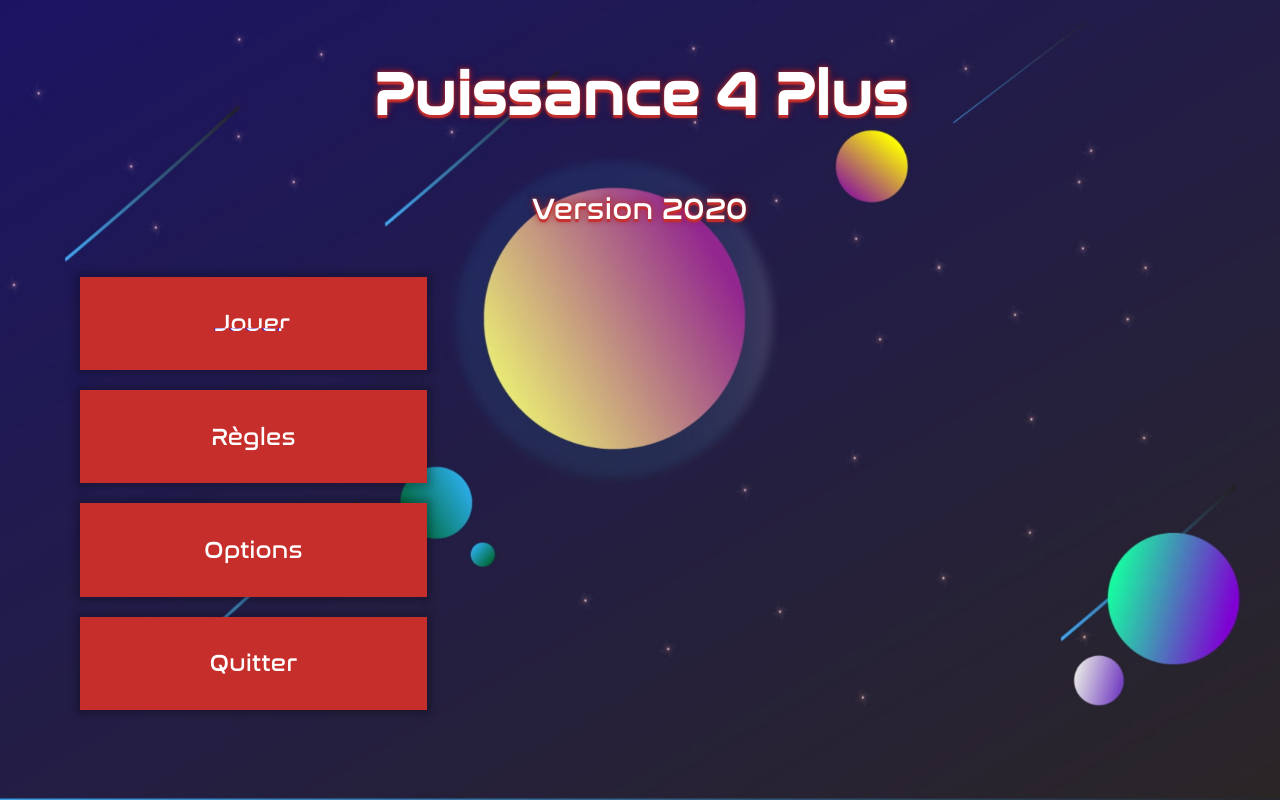
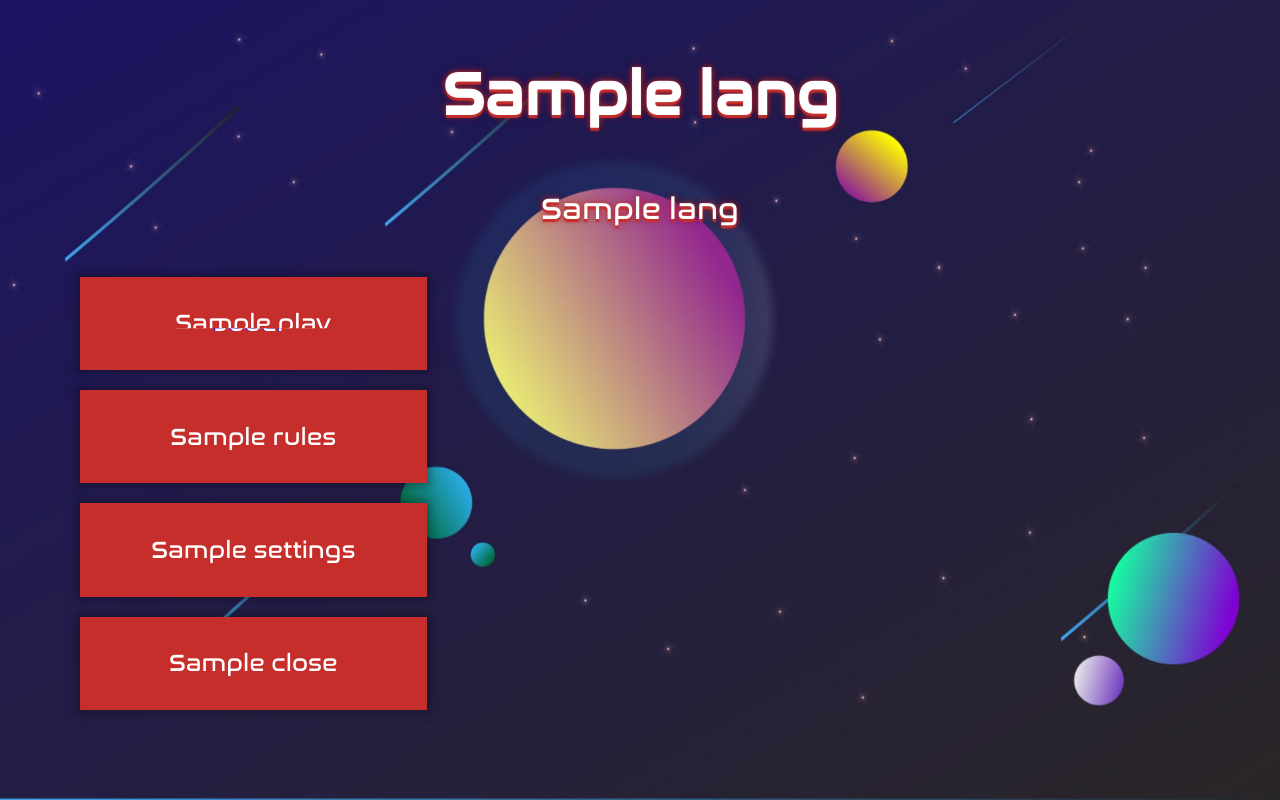
Before and after one commit to MissingNoShiny/Puissance4Plus, a Flask app: template puissance4plus/templates/main_menu.html in a window 1280 px wide. Run offline with Flask 2, Linux system fonts and the light colour scheme; the template is opened without the code that fills it: most values are stand-ins (such as "Sample title", 1, 10 or a date in 2020).

Commit message:
Start lang file on frontend

```diff
--- a/puissance4plus/app.py
+++ b/puissance4plus/app.py
@@ -71,13 +71,13 @@ class Game:
             status = "checked" if(self.ui.view.isFullScreen()) else "unchecked"
             return render_template('main_menu.html',
                                    status=status,
-                                   language_data=self.language_data)
+                                   lang=self.language_data["main_menu"])
 
         @self.app.route("/gameOptions", methods=['GET'])
         def game_options_menu():
             return render_template('game_options_menu.html',
                                    mode=request.args.get('mode'),
-                                   language_data=self.language_data)
+                                   lang=self.language_data)
 
         @self.app.route("/close")
         def close():
--- a/puissance4plus/static/css/main_menu.css
+++ b/puissance4plus/static/css/main_menu.css
@@ -108,3 +108,21 @@ menu[data-menu="settings"] input[type="submit"] {
     font-size: 1.25em;
     box-shadow: var(--shadow);
 }
+/* CLOSE */
+menu[data-menu="close"] a {
+    display: inline-block;
+    position: relative;
+    top: 50%;
+    left: 50%;
+    transform: translate(-50%, -50%);
+    padding: 10px;
+    font-size: 2rem;
+    text-decoration: none;
+    background: var(--secondary);
+    color: var(--white);
+    box-shadow: var(--shadow);
+    transition: all 75ms ease-in-out;
+}
+menu[data-menu="close"] a:hover {
+    transform: translate(-50%, -50%) scale(1.05);
+}
--- a/puissance4plus/static/js/main_menu.js
+++ b/puissance4plus/static/js/main_menu.js
@@ -2,20 +2,9 @@
 Math.randInt = function(min, max) {
     return Math.floor(Math.random() * (max - min + 1) + min);
 }
-// Start
-$(document).ready(() => {
-    $("main menu").hide();
-    $("main nav button").click((ev) => {
-        let a = $("main menu")
-        .hide()
-        .filter((i, el) => {
-            return $(ev.target).data("target") === $(el).data("menu")
-        })
-        .show();
-    })
-})
-//
+// Open menu on click
 function openMenu(menu) {
+    // alert(menu);
     $("main menu")
     .hide()
     .filter((i, el) => {
--- a/puissance4plus/static/lang/fr.json
+++ b/puissance4plus/static/lang/fr.json
@@ -1,3 +1,22 @@
 {
-  "titre" : "Puissance 4 plus"
+  "main_menu": {
+    "title" : "Puissance 4 plus",
+    "subtitle": "Version 2020",
+
+    "play": "Jouer",
+    "rules": "Règles",
+    "settings": "Paramètres",
+    "close": "Quitter",
+
+    "soloMode": "Mode solo",
+    "classicMode": "Mode classique",
+    "timeAttackMode": "Mode contre la montre",
+    "randomMode": "Mode roulette",
+
+    "language": "Langue",
+    "fullscreen": "Plein écran",
+    "apply": "Appliquer",
+
+    "closeConfirm": "Quitter l'application"
+  }
 }
--- a/puissance4plus/templates/main_menu.html
+++ b/puissance4plus/templates/main_menu.html
@@ -10,21 +10,21 @@
 
 {% block body %}
     <header>
-        <h1>Puissance 4 Plus</h1>
-        <p>Version 2020</p>
+        <h1>{{ lang.title }}</h1>
+        <p>{{ lang.subtitle }}</p>
     </header>
     <main>
         <nav>
-            <button onclick="openMenu('play')"><span class="glitch" data-text="Jouer">Jouer</span></button>
-            <button onclick="openMenu('rules')">Règles</button>
-            <button onclick="openMenu('settings')">Options</button>
-            <button onclick="openMenu('quit')">Quitter</button>
+            <button onclick="openMenu('play')"><span class="glitch" data-text="Jouer">{{ lang.play }}</span></button>
+            <button onclick="openMenu('rules')">{{ lang.rules }}</button>
+            <button onclick="openMenu('settings')">{{ lang.settings }}</button>
+            <button onclick="openMenu('close')">{{ lang.close }}</button>
         </nav>
         <menu data-menu="play" style="display: none;">
-            <a href="/gameOptions?mode=SOLO">Mode solo</a>
-            <a href="/gameOptions?mode=CLASSIC">Mode classique</a>
-            <a href="/gameOptions?mode=TIMEATTACK">Mode contre la montre</a>
-            <a href="/gameOptions?mode=RANDOM">Mode roulette</a>
+            <a href="/gameOptions?mode=SOLO">{{ lang.soloMode }}</a>
+            <a href="/gameOptions?mode=CLASSIC">{{ lang.classicMode }}</a>
+            <a href="/gameOptions?mode=TIMEATTACK">{{ lang.timeAttackMode }}</a>
+            <a href="/gameOptions?mode=RANDOM">{{ lang.randomMode }}</a>
         </menu>
         <menu data-menu="rules" style="display: none;">
             regles
@@ -32,7 +32,7 @@
         <menu data-menu="settings" style="display: none;">
             <form action="/settings" method="GET">
                 <section class="lang">
-                    <h2>Langue</h2>
+                    <h2>{{ lang.language }}</h2>
                     <div>
                         <label>
                             <input type="radio" name="lang" value="fr">
@@ -45,18 +45,17 @@
                     </div>
                 </section>
                 <section class="fullscreen">
-                    <h2>Plein écran</h2>
+                    <h2>{{ lang.fullscreen }}</h2>
                         <input id="fullscreen" class="toggle" name="fullscreen" type="checkbox" {{ status }}>
                         <label for="fullscreen" class="toggle" ></label>
                 </section>
                 <section class="submit">
-                    <input type="submit" value="Appliquer">
+                    <input type="submit" value="{{ lang.apply }}">
                 </section>
             </form>
         </menu>
-        <menu data-menu="quit" style="display: none;">
-            quitt
-            <a href="/close">QUITTER</a>
+        <menu data-menu="close" style="display: none;">
+            <a href="/close">{{ lang.closeConfirm }}</a>
         </menu>
     </main>
 {% endblock %}
```
